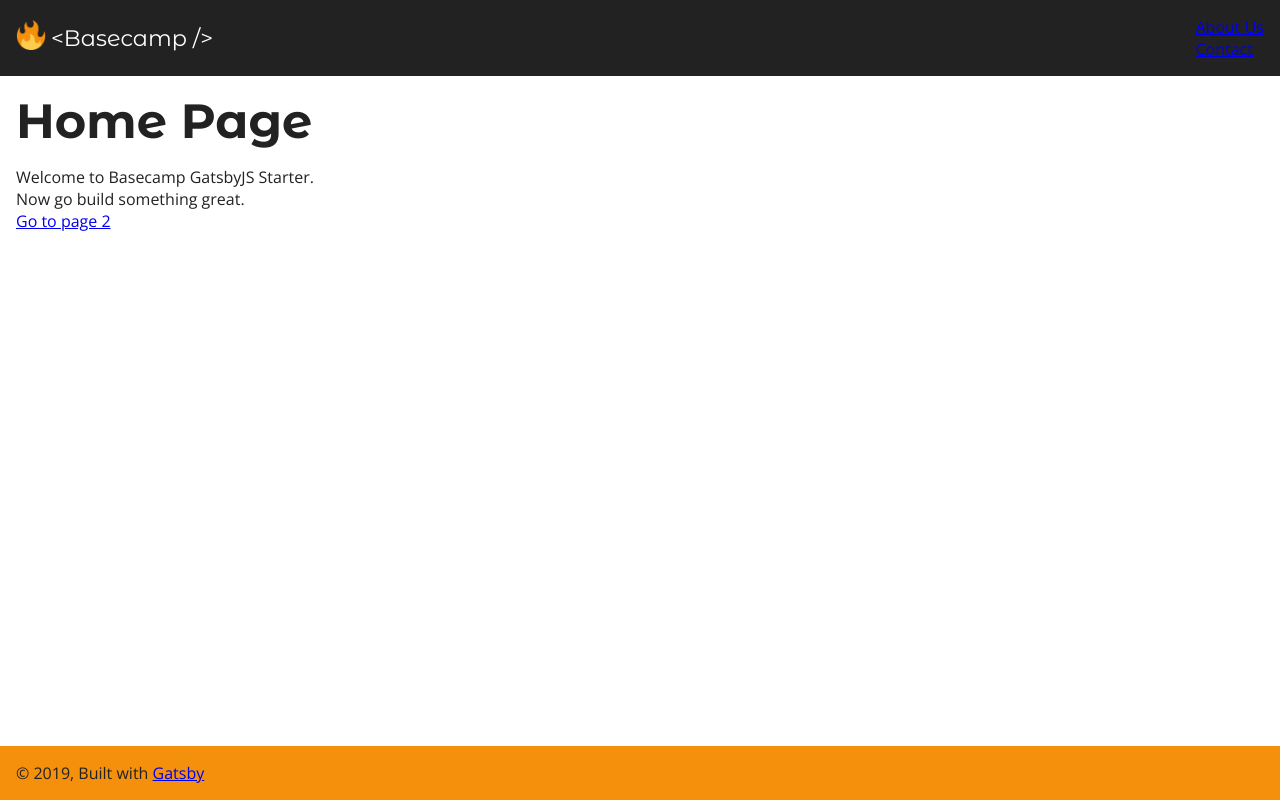
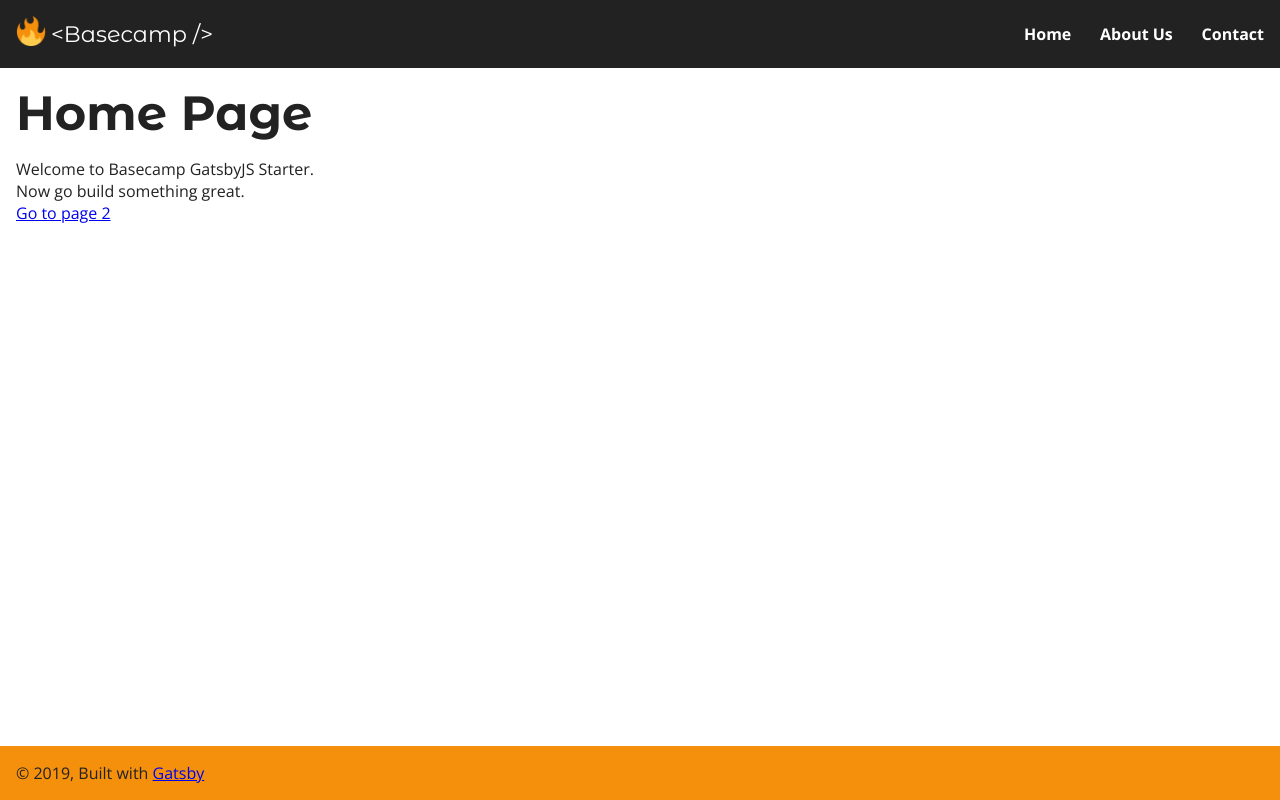
Before and after one commit to john-rock/basecamp-starter, a Gatsby site: page / in a window 1280 px wide. Built offline with nearby package versions, Linux system fonts and the light colour scheme; Gatsby itself is replaced by a stand-in of ours.

Commit message:
add nav styles

```diff
--- a/src/components/header.js
+++ b/src/components/header.js
@@ -11,7 +11,7 @@ const Header = ({ data }) => (
     <div className="site-logo">
 
       <Link to="/">
-      <div style={{ maxWidth: '30px', marginRight: '5px' }}>
+      <div style={{ maxWidth: '30px', minWidth: '30px', marginRight: '5px' }}>
       <img src={logo} alt="Logo" />
       </div>
         <div>{"<Basecamp />"}</div>
--- a/src/components/navbar.js
+++ b/src/components/navbar.js
@@ -3,6 +3,9 @@ import React from "react"
 
 const NavBar = () => (
   <div className="nav">
+    <div className="nav-sub" role="menuitem">
+      <Link to={`/`}>Home</Link>
+    </div>
     <div className="nav-sub" role="menuitem">
       <Link to={`/about-us/`}>About Us</Link>
     </div>
--- a/src/components/styles/components/_header.scss
+++ b/src/components/styles/components/_header.scss
@@ -23,3 +23,14 @@ header{
 .site-logo > div{
     flex:1;
 }
+
+.nav{
+    display: flex;
+    justify-content: space-between;
+    min-width: 240px;
+    .nav-sub a{
+        color:#fff;
+        text-decoration: none;
+        font-weight: $font-bold;
+    }
+}
```
